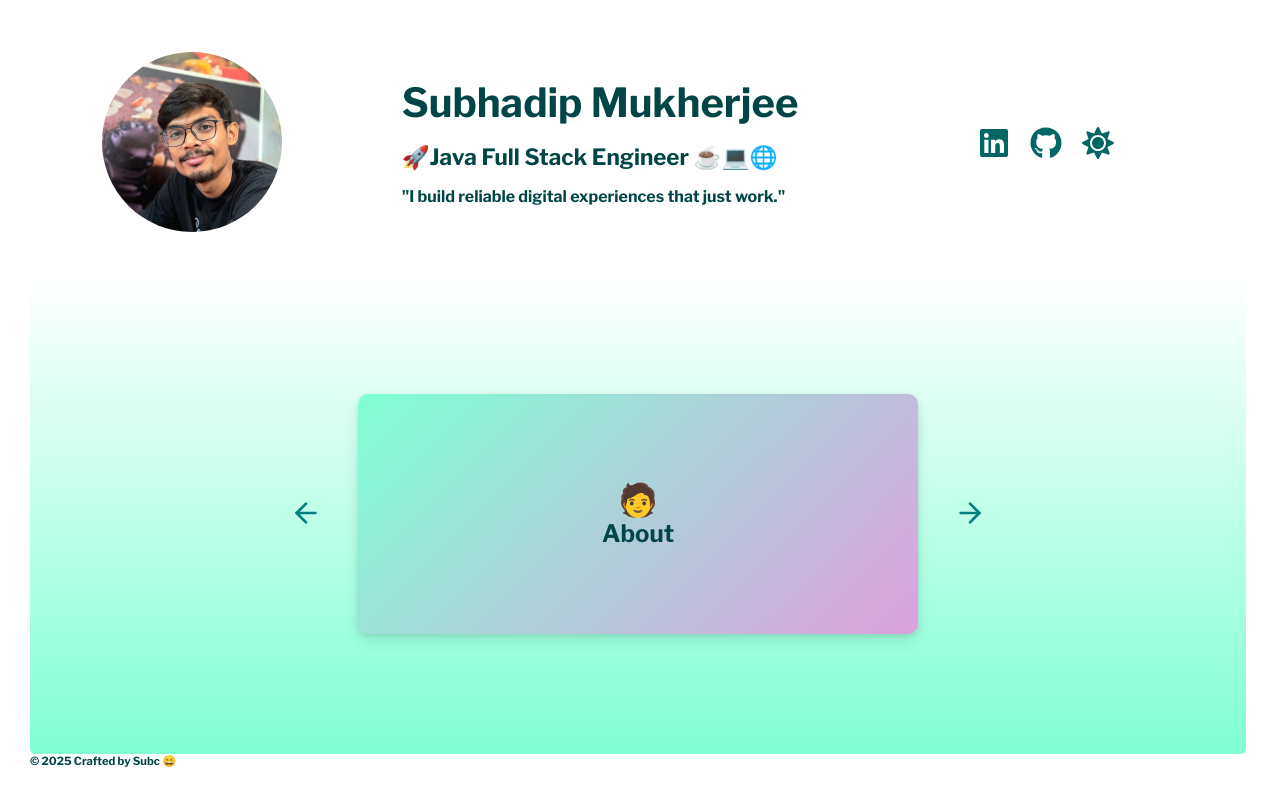
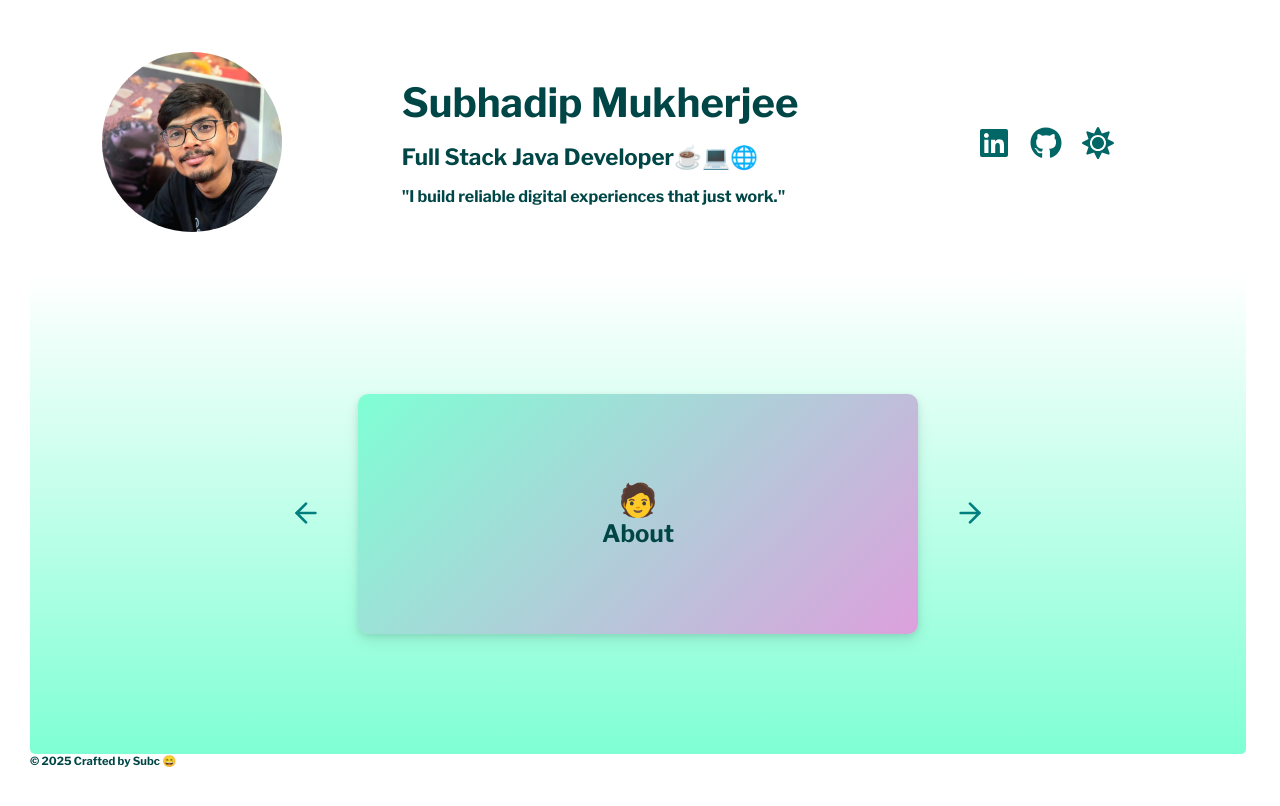
Before and after one commit to Subsdip/subc_portfolio, a React (Vite) app: page / in a window 1280 px wide. Shown: the top 806 px of the page. Built offline with nearby package versions, Linux system fonts and the light colour scheme.

Commit message:
changes done

```diff
--- a/src/component/Navbar/Navbar.tsx
+++ b/src/component/Navbar/Navbar.tsx
@@ -17,7 +17,7 @@ const Navbar: React.FC = () => {
                 <Circle src={Profilepic}/>
                 <div className="main-flex-intro">
                     <h1 style={{fontSize: "clamp(1.9rem, 4vw, 2.5rem)"}}>Subhadip Mukherjee</h1>
-                    <h2 style={{fontSize: "clamp(1.4rem, 1vw, 2rem)"}}>🚀Java Full Stack Engineer ☕💻🌐</h2>
+                    <h2 style={{fontSize: "clamp(1.4rem, 1vw, 2rem)"}}>Full Stack Java Developer☕💻🌐</h2>
                     <h5 style={{fontSize: "clamp(1rem, .5vw, 2rem)"}}>"I build reliable digital experiences that just work."</h5>
                 </div>
                 <div className="main-flex-icons">
```
